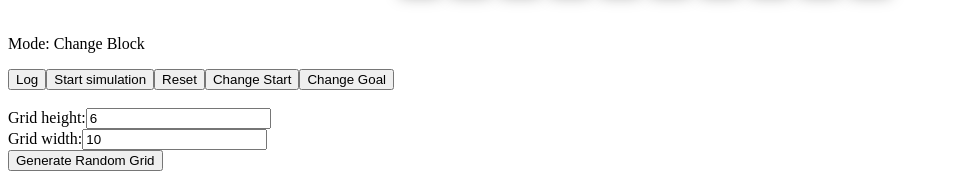
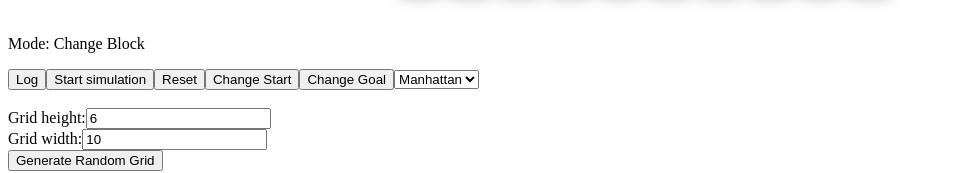
Before and after one commit to mzhubail/A-star, an Angular app: page / in a window 1280 px wide. Shown: the part 347-520 px from the top of the page, without its empty margins (0-953 px from the left). Built offline with nearby package versions, Linux system fonts and the light colour scheme.

Commit message:
Added heuristic options

```diff
--- a/src/app/app.component.html
+++ b/src/app/app.component.html
@@ -36,6 +36,16 @@
 <button (click)="goalMode()" [disabled]="mode == 'Simulation'">
   Change Goal
 </button>
+
+<select
+  [(ngModel)]="heuristic"
+  (ngModelChange)="setHeuristic()"
+  [disabled]="mode == 'Simulation'"
+>
+  <option>Manhattan</option>
+  <option>Euclidean</option>
+</select>
+
 <br />
 <br />
 <label for="grid_height">Grid height:</label>
--- a/src/app/app.component.ts
+++ b/src/app/app.component.ts
@@ -4,6 +4,8 @@ import { RouterOutlet } from '@angular/router';
 import { FormsModule } from '@angular/forms';
 
 type Mode = 'Change Block' | 'Change Start' | 'Change Goal' | 'Simulation';
+
+type Heuristic = 'Manhattan' | 'Euclidean';
 
 type Coordinates = [number, number];
 
@@ -29,6 +31,7 @@ export class AppComponent {
   mode: Mode = 'Change Block';
   grid_width = 10;
   grid_height = 6;
+  heuristic: Heuristic = 'Manhattan';
 
   constructor() {
     // let size = [10, 10];
@@ -53,6 +56,7 @@ export class AppComponent {
       this.grid,
       [0, 0],
       [this.grid[0].length - 1, this.grid.length - 1],
+      this.heuristic,
     );
   }
 
@@ -73,7 +77,7 @@ export class AppComponent {
   }
 
   reset() {
-    this.A = new AStar(this.grid, this.A.start, this.A.goal);
+    this.A = new AStar(this.grid, this.A.start, this.A.goal, this.heuristic);
     this.mode = 'Change Block';
   }
 
@@ -103,8 +107,13 @@ export class AppComponent {
       this.grid,
       [0, 0],
       [this.grid[0].length - 1, this.grid.length - 1],
+      this.heuristic,
     );
     this.mode = 'Change Block';
+  }
+
+  setHeuristic() {
+    this.A.heuristic = this.heuristic;
   }
 
   /* Functionality of clicking a block. */
@@ -113,11 +122,11 @@ export class AppComponent {
       return;
     } else if (this.mode == 'Change Block') {
       this.grid[y][x] = this.grid[y][x] == 0 ? 1 : 0;
-      this.A = new AStar(this.grid, this.A.start, this.A.goal);
+      this.A = new AStar(this.grid, this.A.start, this.A.goal, this.heuristic);
     } else if (this.mode == 'Change Start') {
-      this.A = new AStar(this.grid, [x, y], this.A.goal);
+      this.A = new AStar(this.grid, [x, y], this.A.goal, this.heuristic);
     } else if (this.mode == 'Change Goal') {
-      this.A = new AStar(this.grid, this.A.start, [x, y]);
+      this.A = new AStar(this.grid, this.A.start, [x, y], this.heuristic);
     }
 
     this.mode = 'Change Block';
@@ -191,6 +200,7 @@ class AStar {
     public grid: number[][],
     public start: Coordinates,
     public goal: Coordinates,
+    public heuristic: Heuristic,
   ) {
     this.xLim = this.grid[0].length - 1;
     this.yLim = this.grid.length - 1;
@@ -315,7 +325,12 @@ class AStar {
       x = p[0];
       y = p[1];
     }
-    return Math.abs(x - this.goal[0]) + Math.abs(y - this.goal[1]);
+
+    if (this.heuristic == 'Manhattan') {
+      return Math.abs(x - this.goal[0]) + Math.abs(y - this.goal[1]);
+    } else {
+      return Math.sqrt((x - this.goal[0]) ** 2 + (y - this.goal[1]) ** 2);
+    }
   }
 
   /* Find neighbours of a given node.
```
